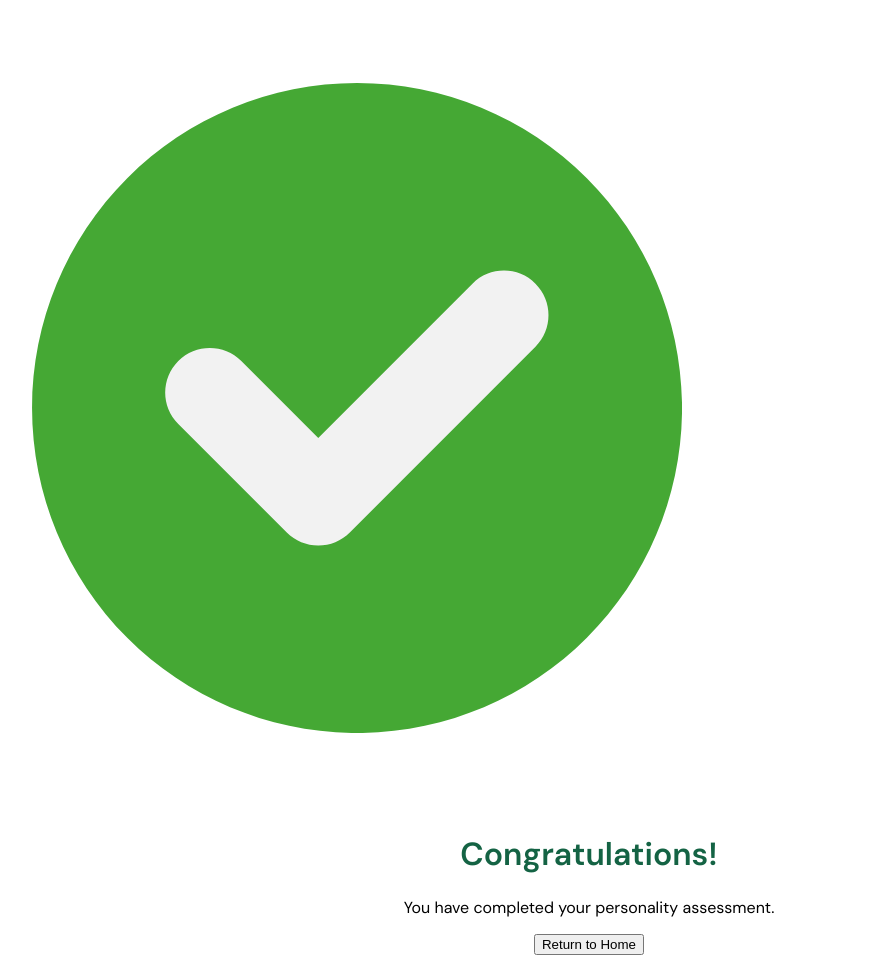
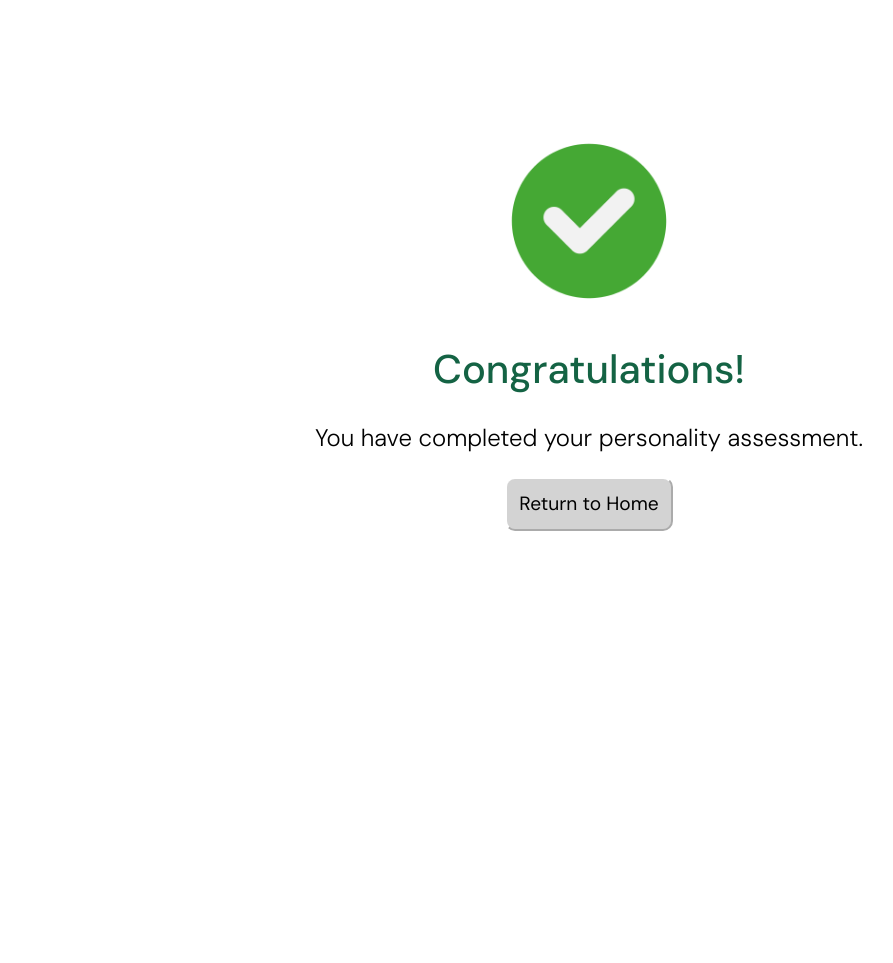
Before and after one commit to prosperReigns/St-Helen_community, a Django app: template st_helen/templates/quiz_complete.html in a window 1280 px wide. Shown: the whole page, without its empty margins (51-944 px from the left). After the commit the page ends 531 px from the top, so only its background shows below. Run offline with Django 4.2, Linux system fonts and the light colour scheme; the template is opened without the code that fills it, so the values that code supplies are empty; some libraries are stand-ins or nearby versions.

Commit message:
finished product

```diff
--- a/st_helen/static/core/quiz_complete.css
+++ b/st_helen/static/core/quiz_complete.css
@@ -1,5 +1,33 @@
-.img {
-    width: 50%;
+img {
+    width: 15%;
     height: auto;
-    margin-inline: auto;
+    display: block;
+    margin: auto;
+    margin-top: 10%;
 }
+
+.quiz_complete p {
+    font-size: 150%;
+    font-weight: 300;
+}
+
+.quiz_complete h1 {
+    font-weight: 500;
+    font-size: 250%;
+}
+
+.quiz_complete button {
+    padding: 1%;
+    font-size: 120%;
+    font-family: 'DM Sans', Helvetica, sans-serif;
+    font-weight: 400;
+    align-self: center;
+    background-color:lightgrey;
+    border-radius: 10px;
+    color: black;
+    border-color: white;
+}
+
+.quiz_complete button:hover {
+    background-color:rgb(185, 185, 185);
+}
--- a/st_helen/templates/quiz_complete.html
+++ b/st_helen/templates/quiz_complete.html
@@ -8,6 +8,7 @@
 
 
 {% block content %}
+<div class="quiz_complete">
     <img src="/media/check.png" alt="Check mark">
 
     <h1>Congratulations!</h1>
@@ -20,4 +21,5 @@
             <button type="button" onclick="window.location.href='/'">Return to Home</button>
         </div>
     </form>
+</div>
 {% endblock %}
```
Also changed, not shown: st_helen/db.sqlite3.
